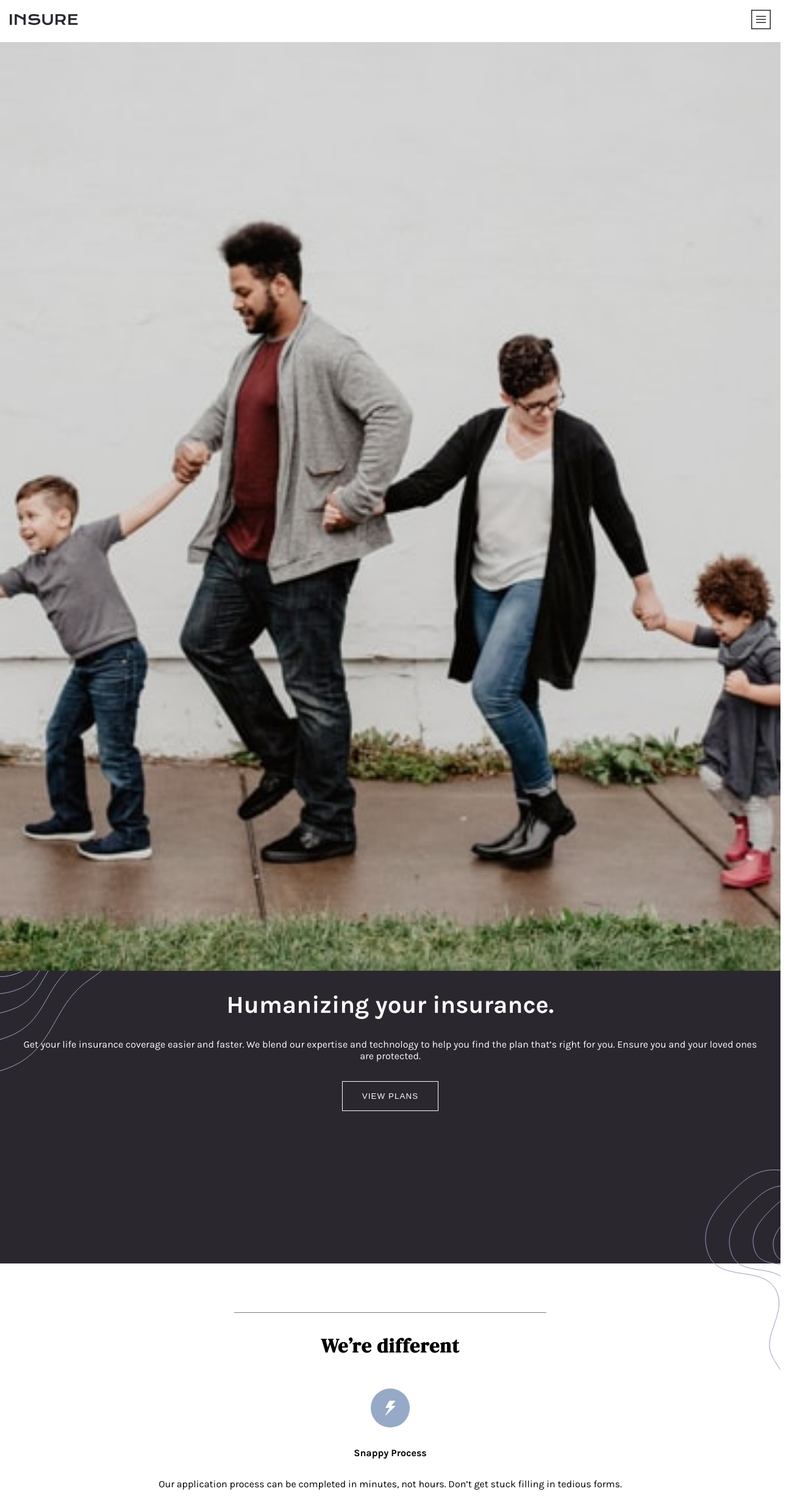
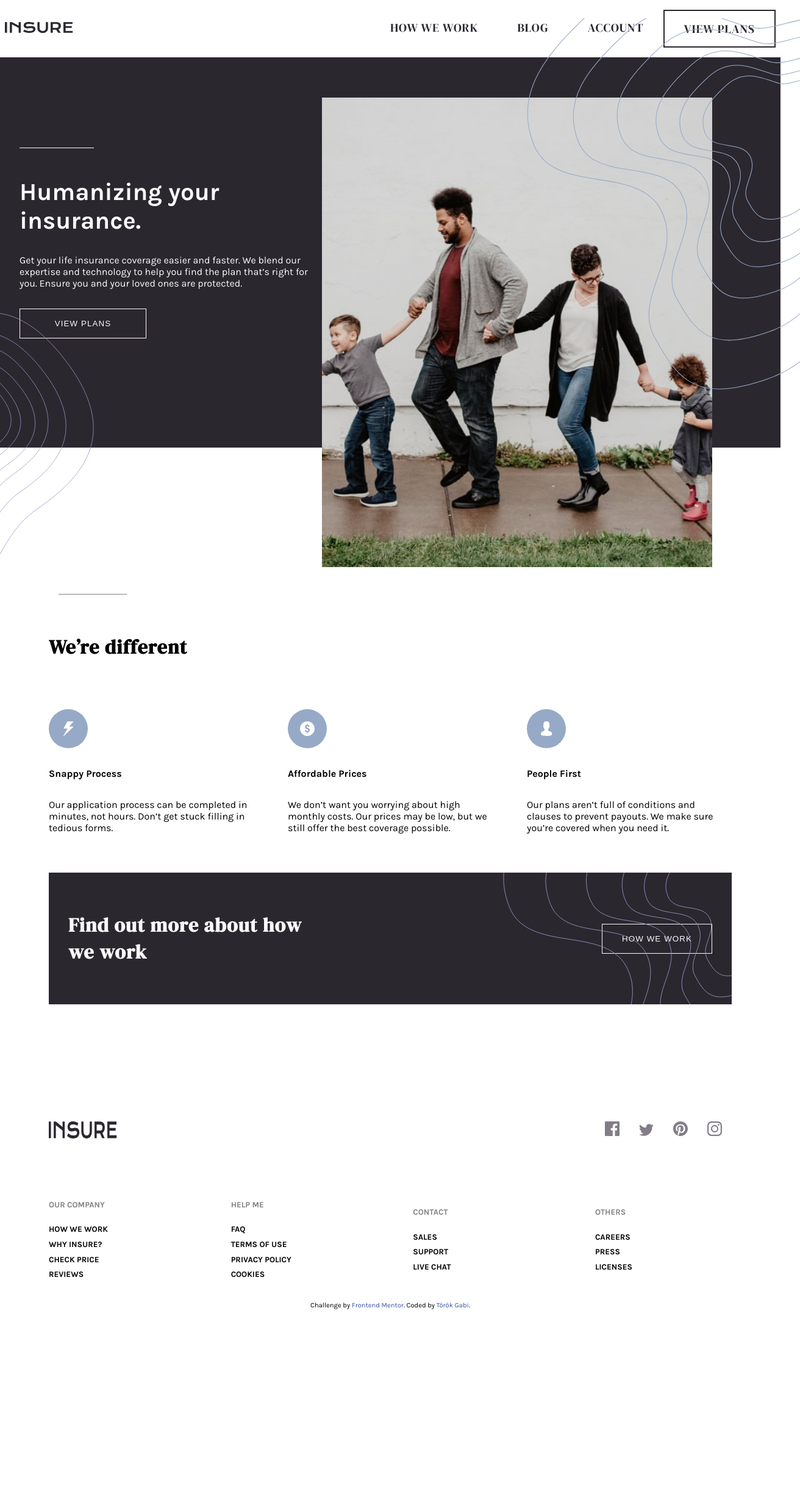
Before and after one commit to torok-gabi/insure-page, a React (Create React App) app: page / in a window 1280 px wide. Shown: the top 2473 px of the page at 61% size, 1312 px wide, since content can reach past the window. After the commit the page ends 2179 px from the top, so only its background shows below. Built offline with nearby package versions, Linux system fonts and the light colour scheme.

Commit message:
media-query tablethez

```diff
--- a/src/components/Different/different.css
+++ b/src/components/Different/different.css
@@ -68,3 +68,50 @@ h2 {
     top: 0;
     right: 0;
 }
+
+@media only screen and (min-width: 992px) {
+    .different-container {
+        flex-wrap: wrap;
+        flex-direction: row;
+        justify-content: space-between;
+        margin-top: 8rem;
+        margin-bottom: 0;
+        padding: 5rem;
+    }
+    .line {
+        width: 10%;
+        margin-left: 1rem;
+        border-top: 1px solid hsl(273, 4%, 51%);
+    }
+    h2 {
+        width: 100%;
+        margin: 2rem 0;
+    }
+    .content {
+        width: 30%;
+        flex-wrap: wrap;
+        margin: 1rem 0;
+        text-align: left;
+        align-items: flex-start;
+    }
+    .how-we-work {
+        flex-direction: row;
+        justify-content: space-between;
+        padding: 0 2rem;
+    }
+    .how-we-work h2 {
+        width: 40%;
+        text-align: left;
+    }
+    .work-desktop {
+        max-width: 80%;
+        height: 100%;
+        display: flex;
+        position: absolute;
+        top: 0;
+        right: 0;
+    }
+    .work-mobile {
+        display: none;
+    }
+}
--- a/src/components/Footer/footer.css
+++ b/src/components/Footer/footer.css
@@ -7,7 +7,11 @@
 }
 
 .logo-content {
+    width: 80%;
     text-align: center;
+    margin-top: 2rem;
+    padding: 2rem 0;
+    border-bottom: 1px solid lightgrey;
 }
 
 .logo,
@@ -44,3 +48,36 @@
 .attribution a {
     color: hsl(228, 45%, 44%);
 }
+
+@media only screen and (min-width:992px) {
+    .footer-container {
+        flex-direction: row;
+        flex-wrap: wrap;
+        justify-content: space-between;
+        padding: 0 5rem;
+        margin: 0;
+    }
+    .logo-content {
+        width: 100%;
+        display: flex;
+        flex-direction: row;
+        justify-content: space-between;
+        border-bottom: none;
+    }
+    .text-content {
+        display: flex;
+        flex-direction: column;
+        width: 20%;
+        text-align: left;
+    }
+    .attribution {
+        width: 100%;
+        margin: 2rem 0;
+        text-align: center;
+        font-size: .7rem;
+    }
+    .attribution a {
+        color: hsl(228, 45%, 44%);
+        text-decoration: none;
+    }
+}
--- a/src/components/Header/Header.jsx
+++ b/src/components/Header/Header.jsx
@@ -2,6 +2,7 @@ import React, {useState} from 'react';
 import hamburger from "../../images/icon-hamburger.svg";
 import close from "../../images/icon-close.svg";
 import logo from "../../images/logo.svg";
+import navImg from "../../images/bg-pattern-mobile-nav.svg";
 import "./header.css";
 
 const Header = () => {
@@ -15,6 +16,13 @@ const Header = () => {
         <header className="header">
             <nav className="navbar">
                 <span><img src={logo} alt="logo img"/></span>
+                <ul className="navbar-list">
+                    <li className="nav-item"><a href="">How we work</a></li>
+                    <li className="nav-item"><a href="">Blog</a></li>
+                    <li className="nav-item"><a href="">Account</a></li>
+                    <li className="nav-item"><a href="">View plans</a></li>
+                    <img className="nav-pattern" src={navImg} alt="line pattern"/>
+                </ul>
                 <div className={sidebar ? "hamburger active" : "hamburger"}>
                     <span className="hamburger-icon" onClick={clickHandler}><img src={hamburger} alt="hamburger icon"/></span>
                 </div>
@@ -22,13 +30,15 @@ const Header = () => {
                     <span className="close-icon" onClick={clickHandler}><img src={close} alt="menu close icon"/></span>
                 </div>
             </nav>
-            <ul className={sidebar ? "nav-menu active" : "nav-menu"}>
-                <li className="nav-item"><a href="">How we work</a></li>
-                <li className="nav-item"><a href="">Blog</a></li>
-                <li className="nav-item"><a href="">Account</a></li>
-                <li className="nav-item"><a href="">View plans</a></li>
-                <div className="bg-img"></div>
-            </ul>
+            <div className={sidebar ? "nav-menu active" : "nav-menu"}>
+                <ul className="nav-list">
+                    <li className="nav-item"><a href="">How we work</a></li>
+                    <li className="nav-item"><a href="">Blog</a></li>
+                    <li className="nav-item"><a href="">Account</a></li>
+                    <li className="nav-item"><a href="">View plans</a></li>
+                    <img className="nav-pattern" src={navImg} alt="line pattern"/>
+                </ul>
+            </div>
         </header>
     )
 }
--- a/src/components/Header/header.css
+++ b/src/components/Header/header.css
@@ -1,24 +1,34 @@
 @import url('https://fonts.googleapis.com/css2?family=DM+Serif+Display&display=swap');
+.header {
+    width: 100vw;
+    height: auto;
+    display: flex;
+    flex-direction: column;
+    justify-content: space-between;
+    align-items: center;
+}
+
 .navbar {
     width: 100vw;
     height: auto;
     font-family: 'DM Serif Display', serif;
     display: flex;
+    align-items: center;
     justify-content: space-between;
-    align-items: center;
-    padding: 1rem;
+    padding: 1rem .5rem;
 }
 
 .nav-menu,
 .hamburger.active,
-.close {
+.close,
+.navbar-list {
     display: none;
 }
 
 .hamburger,
 .close.active {
     display: flex;
-    width: 100%;
+    width: 10%;
     justify-content: flex-end;
 }
 
@@ -38,8 +48,12 @@
     padding: 1rem 2rem;
 }
 
-.nav-item:hover {
+li:nth-child(4) {
     border: 2px solid hsl(0, 0%, 98%);
+}
+
+.nav-item {
+    text-align: center;
 }
 
 .nav-item a {
@@ -50,11 +64,40 @@
     letter-spacing: 1.1px;
 }
 
-.bg-img {
-    width: 100vw;
-    height: 100%;
-    background-image: url(../../images/bg-pattern-mobile-nav.svg);
-    background-repeat: no-repeat;
-    background-size: contain;
-    background-position: bottom;
+.nav-pattern {
+    position: absolute;
+    bottom: 0;
+    left: 0;
 }
+
+@media only screen and (min-width: 768px) {
+    .nav-pattern {
+        width: 100%;
+        height: 40%;
+    }
+}
+
+@media only screen and (min-width: 992px) {
+    .navbar-list {
+        width: 100vw;
+        height: auto;
+        display: flex;
+        flex-direction: row;
+        justify-content: flex-end;
+    }
+    .nav-item:nth-child(4) {
+        border: 2px solid hsl(270, 9%, 17%);
+    }
+    .nav-item a {
+        color: hsl(270, 9%, 17%);
+    }
+    .hamburger,
+    .hamburger-icon,
+    .close,
+    .close-icon,
+    .nav-menu,
+    .nav-menu.active,
+    .nav-pattern {
+        display: none;
+    }
+}
--- a/src/components/Work/Work.jsx
+++ b/src/components/Work/Work.jsx
@@ -17,14 +17,17 @@ function Work() {
                 <img className="mobile-img" src={mobileImage} alt="family-picture"/>
             </div>
             <div className="text-container">
+                <span className="desktop-line"></span>
                 <img className="desktop-bg-img" src={bgLeftDesktop} alt="line-pattern"/>
                 <img className="mobile-bg-img" src={bgLeftMobile} alt="line-pattern"/>
+                <div className="text">
                     <h1>Humanizing your insurance.</h1>
                     <p>Get your life insurance coverage easier and faster. We blend our expertise
                         and technology to help you find the plan that’s right for you. Ensure you
                         and your loved ones are protected.
                     </p>
                     <button className="view-plans-btn">View plans</button>
+                </div>
                 <img className="desktop-bg-right-img" src={bgRightDesktop} alt="line-pattern"/>
                 <img className="mobile-bg-right-img" src={bgRightMobile} alt="line-pattern"/>
             </div>
--- a/src/components/Work/work.css
+++ b/src/components/Work/work.css
@@ -21,13 +21,16 @@
 
 .text-container {
     width: 100%;
-    height: 60vh;
+    min-height: 80vh;
     padding: 2rem;
     text-align: center;
     background-color: hsl(270, 9%, 17%);
     color: hsl(0, 0%, 98%);
     margin-top: -1rem;
     position: relative;
+    display: flex;
+    flex-direction: column;
+    justify-content: center;
 }
 
 .mobile-bg-img {
@@ -48,6 +51,7 @@ h1 {
 }
 
 .view-plans-btn {
+    max-width: 13rem;
     background-color: hsl(270, 9%, 17%);
     color: hsl(0, 0%, 98%);
     padding: 1rem 2rem;
@@ -62,3 +66,64 @@ h1 {
     background-color: hsl(0, 0%, 98%);
     color: hsl(270, 9%, 17%);
 }
+
+@media only screen and (min-width: 768px) {
+    .text-container {
+        padding-top: 6rem;
+        margin: auto auto;
+    }
+}
+
+@media only screen and (min-width: 992px) {
+    .desktop-bg-right-img,
+    .desktop-bg-img {
+        display: flex;
+        position: absolute;
+    }
+    .desktop-bg-img {
+        width: 12%;
+        bottom: -11rem;
+        left: 0;
+    }
+    .desktop-bg-right-img {
+        width: 35%;
+        height: auto;
+        top: -4rem;
+        right: -2rem;
+        z-index: 1;
+    }
+    .desktop-line {
+        border-top: 1px solid hsl(0, 0%, 98%);
+        width: 10%;
+        margin-bottom: 2rem;
+    }
+    .text-container {
+        width: 100%;
+        display: flex;
+        flex-wrap: wrap;
+        padding-top: 2rem;
+        text-align: left;
+    }
+    .text {
+        display: flex;
+        flex-direction: column;
+        width: 40%;
+        justify-content: flex-start;
+        padding-top: 1rem;
+    }
+    .desktop-img {
+        flex-grow: 1;
+        display: flex;
+        width: 50%;
+        height: auto;
+        z-index: 1;
+        position: absolute;
+        top: 10rem;
+        right: 7rem;
+    }
+    .mobile-img,
+    .mobile-bg-right-img,
+    .mobile-bg-img {
+        display: none;
+    }
+}
```
Lines whose indentation alone changed are shown as unchanged.
